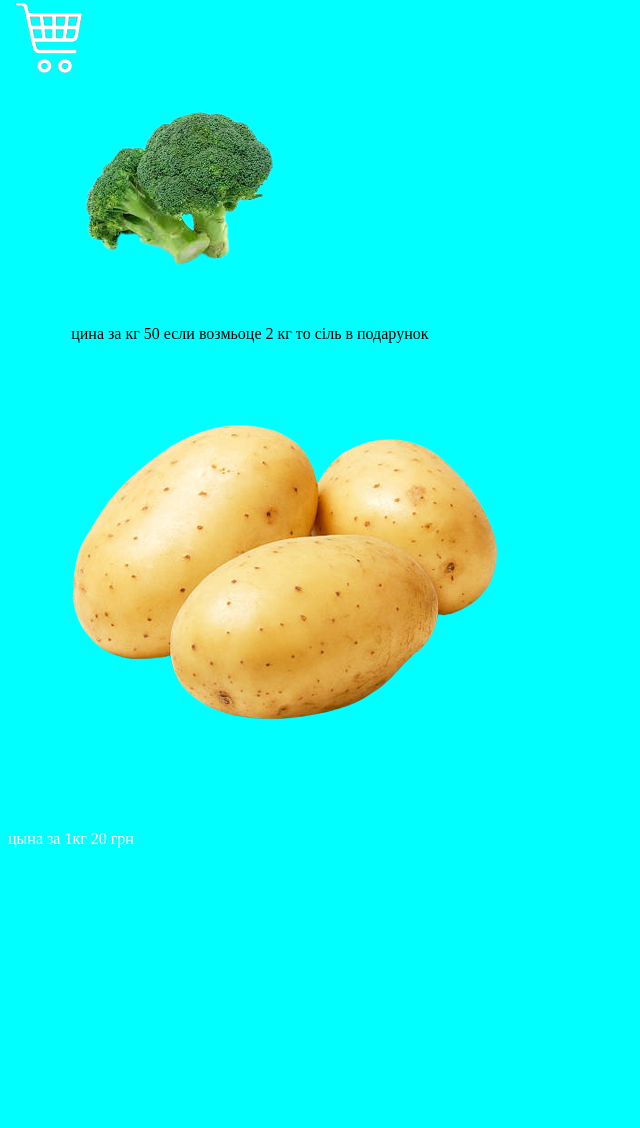
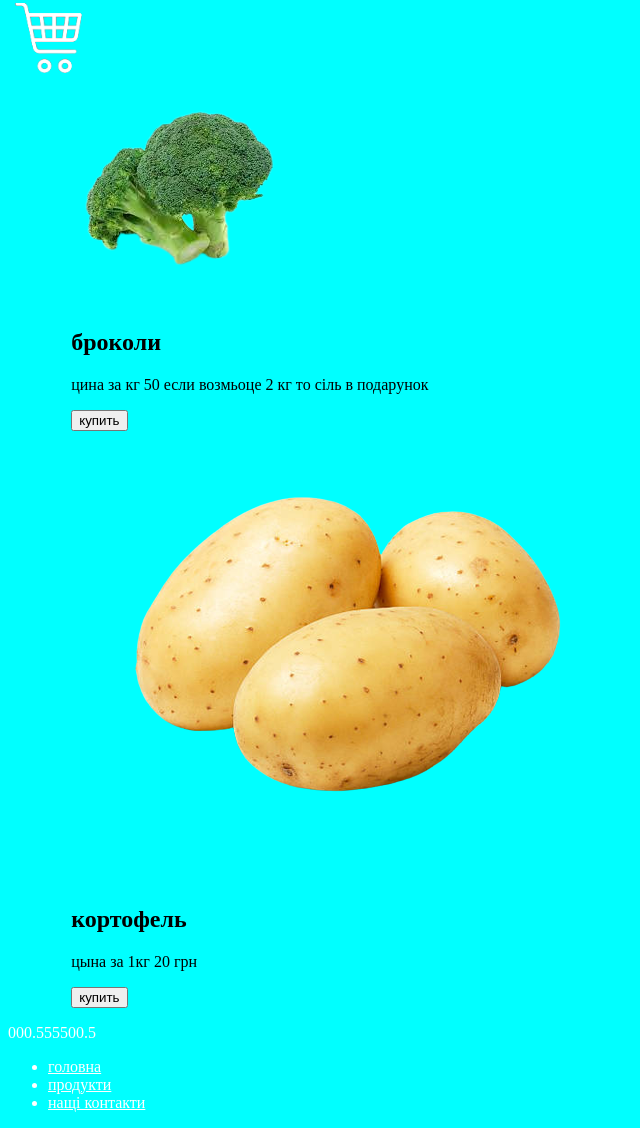
Before and after one commit to MasterIvan2013/shop, a plain HTML site: page index.html in a window 1280 px wide. Shown: the part 5-1133 px from the top of the page, without its empty margins (0-640 px from the left). Before the commit the page ends 869 px from the top, so only its background shows below. Drawn offline with Linux system fonts and the light colour scheme.

Commit message:
Update index.html

```diff
--- a/index.html
+++ b/index.html
@@ -25,12 +25,35 @@
    <main class="main">
     <div class="box">
         <img src="./img/f.png" alt="">
+        <h2>броколи</h2>
         <p>цина за кг 50 если возмьоце 2 кг то сіль в подарунок </p>
+        <button>
+            купить
+        </button>
     </div>
-    <div>
+    <div class="box">
         <img src="img/jkckckkckckcckckckkckckckckc.png" alt="">
+        <h2> кортофель</h2>
         <p>цына за 1кг 20 грн </p>
+        <button>
+            купить
+        </button>
     </div>
    </main>
+   <footer class="footer">
+        <p>000.555500.5</p>
+        <ul class="footer-list">
+            <li class="footer-list_item" >
+                <a href="">головна</a>
+            </li>
+            <li class="footer-list_item">
+                <a href="">продукти</a>
+            </li>
+            <li class="footer-list_item">
+                <a href="">нащі контакти</a>
+            </li>
+
+        </ul>
+   </footer>
 </body>
 </html>
```
